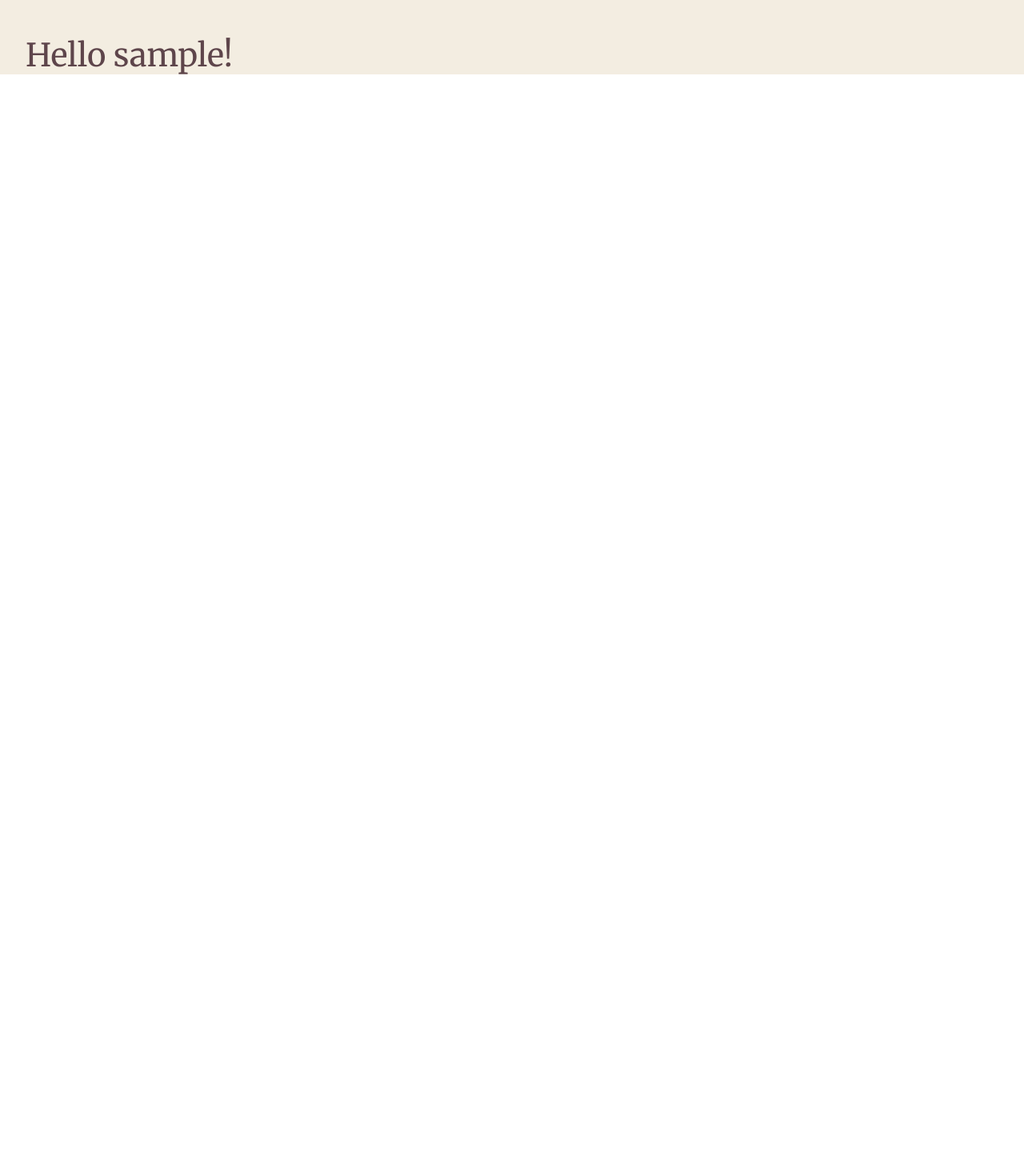
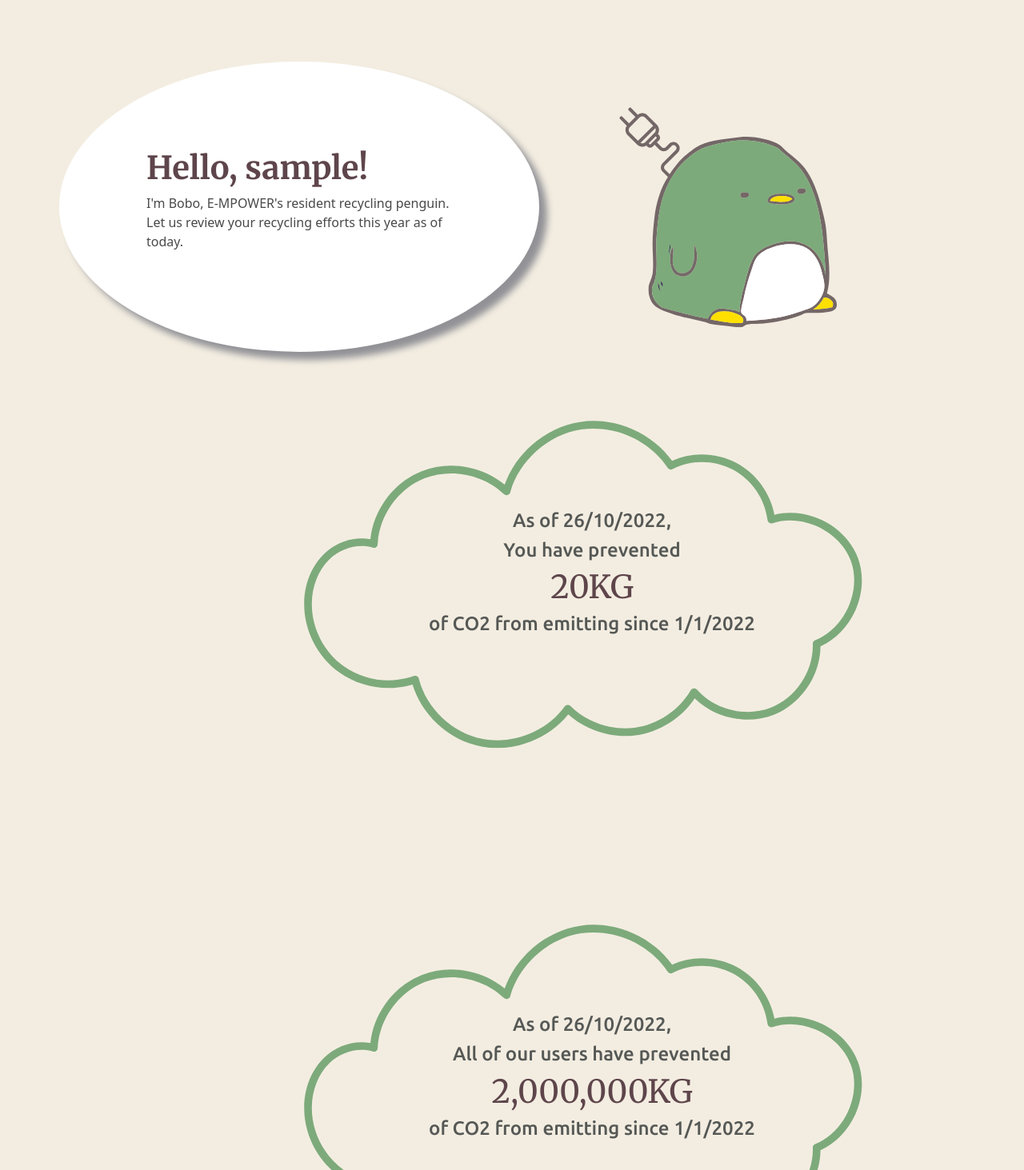
Before and after one commit to zhiyisoh/e-mpower, a Vue app in the folder FrontEnd/: page /home in a window 1280 px wide. Shown: the part 87-1550 px from the top of the page at 80% size. Before the commit the page ends 800 px from the top, so only its background shows below. Built offline with nearby package versions, Linux system fonts and the light colour scheme; sample sign-in values are in the browser's storage.

Commit message:
updated frontend home page and profile page

```diff
--- a/FrontEnd/src/components/HelloWorld.vue
+++ /dev/null
@@ -1,38 +0,0 @@
-<script setup>
-defineProps({
-  msg: {
-    type: String,
-    required: true
-  }
-})
-</script>
-
-<template>
-  <div class="greetings">
-
-  </div>
-</template>
-
-<style scoped>
-h1 {
-  font-weight: 500;
-  font-size: 2.6rem;
-  top: -10px;
-}
-
-h3 {
-  font-size: 1.2rem;
-}
-
-.greetings h1,
-.greetings h3 {
-  text-align: center;
-}
-
-@media (min-width: 1024px) {
-  .greetings h1,
-  .greetings h3 {
-    text-align: left;
-  }
-}
-</style>
--- /dev/null
+++ b/FrontEnd/src/components/yearlySummary.vue
@@ -0,0 +1,84 @@
+<script setup>
+
+</script>
+
+<template>
+    <section class="yearlySummary">
+        <div class="co2stat">
+            <h4>As of {{currentDate()}}, </h4>
+            <h4>You have prevented </h4>
+            <h1>20KG</h1>
+            <h4> of CO2 from emitting since 1/1/{{currentYear()}}</h4>
+
+        </div>
+        <img src="/src/assets/greencloud.svg" alt="green cloud" id="cloud-back">
+
+        <div class="co2stat">
+            <h4>As of {{currentDate()}}, </h4>
+            <h4>All of our users have prevented </h4>
+            <h1>2,000,000KG</h1>
+            <h4> of CO2 from emitting since 1/1/{{currentYear()}}</h4>
+
+        </div>
+        <img src="/src/assets/greencloud.svg" alt="green cloud" id="cloud-back">
+        <h1>Let us view your e-waste recycling efforts over the years. Do keep up the good effort!</h1>
+        <div class="yearlyco2Chart">
+            <p>chart</p>
+        </div>
+    </section>
+
+</template>
+
+
+<style scoped>
+
+    h4{
+        font-family: 'Ubuntu', serif;
+        color: rgb(85, 88, 85);
+    }
+.yearlySummary {
+    text-align: center;
+    padding: 5%;
+    margin-top: 100px;
+}
+
+.co2stat {
+    margin-left: 200px;
+    padding: 2%;
+}
+
+#cloud-back {
+    position: relative;
+    bottom: 300px;
+    left: 90px;
+    width: 700px;
+    animation: MoveUpDown 3s linear infinite;
+}
+
+@keyframes MoveUpDown {
+    0%, 100% {
+      bottom: 300px;
+    }
+    50% {
+      bottom: 310px;
+    }
+  }
+
+</style>
+
+<script>
+export default {
+    methods: {
+        currentDate() {
+            const current = new Date();
+            const date = `${current.getDate()}/${current.getMonth() + 1}/${current.getFullYear()}`;
+            return date;
+        },
+        currentYear() {
+            const current = new Date();
+            const year = `${current.getFullYear()}`;
+            return year;
+        }
+    }
+};
+</script>
--- a/FrontEnd/src/views/About.vue
+++ b/FrontEnd/src/views/About.vue
@@ -88,7 +88,7 @@ import Footer from "../components/Footer.vue";
       <p class="sec-desc"> We would like to express our thanks to our CS203 Professors and Instructors for
         the guidance and lessons, and
         OneMap API for making this application possible. Special thanks to the various online tutorials and open source materials
-        which helped us along the way to develop this application successfully!
+        which helped us along the way to develop this application successfully! Icons created using Canva Education.
       </p>
     </div>
 
--- a/FrontEnd/src/views/Home.vue
+++ b/FrontEnd/src/views/Home.vue
@@ -1,15 +1,55 @@
+<script setup>
+import { onMounted } from "vue";
+import AOS from "aos";
+import Footer from "../components/Footer.vue";
+import YearlySummary from "../components/yearlySummary.vue";
+
+onMounted(() => {
+  AOS.init();
+})
+</script>
+
 <template>
-    <div class="login">
-      <h1>Hello {{this.$store.state.auth.user.username}}!</h1>
+  <div class="dashboard-view">
+
+  <div class="bobo-chat" data-aos="fade-right">
+      <h1>Hello, {{this.$store.state.auth.user.username}}!</h1>
+      <p>I'm Bobo, E-MPOWER's resident recycling penguin. Let us review your recycling efforts this year as of today.
+      </p>
     </div>
-  </template>
+    <img src="/src/assets/penguinlogo.svg" alt="e-mpower logo" id="bobo-icon" data-aos="flip-left" data-aos-easing="ease-out-cubic"
+    data-aos-duration="2000">
 
-  <style>
-  @media (min-width: 1024px) {
-    .about {
-      min-height: 100vh;
-      display: flex;
-      align-items: center;
-    }
-  }
-  </style>
+    <YearlySummary />
+  </div>
+
+
+  <Footer />
+</template>
+
+<style scoped>
+  h1 {
+    font-weight: 700;
+}
+
+.bobo-chat {
+  width: 600px;
+  text-align: left;
+  padding: 9%;
+  border-radius: 50%;
+  background-color: white;
+  margin-left: 2.6rem;
+  margin-top: 2rem;
+  filter: drop-shadow(10px 10px 4px #919196);
+  display: inline-block;
+  position: relative;
+}
+
+#bobo-icon {
+  position: relative;
+  display: inline-block;
+  width: 300px;
+  bottom: 40px;
+  left: 80px;
+}
+</style>
--- a/FrontEnd/src/views/user management/Profile.vue
+++ b/FrontEnd/src/views/user management/Profile.vue
@@ -1,7 +1,55 @@
+<script setup>
+    import Footer from "../../components/Footer.vue";
+    </script>
+
 <template>
-    <h1>My Profile</h1>
-    <h4>Username: {{this.$store.state.auth.user.username}}</h4>
-    <h4>Email: {{this.$store.state.auth.user.email}}</h4>
-    <h4>Saved Bin Locations: Only can store up to 3</h4>
-    <h4>Change Password?</h4>
+    <section class="profile">
+        <h1>My Profile</h1>
+
+        <img src="/src/assets/profilepic.svg" alt="leaves" id="profilepic">
+        <div class="profile-details">
+        <h4>Username: </h4>
+        <p>{{this.$store.state.auth.user.username}}</p>
+
+        <h4>Email: </h4>
+        <p>{{this.$store.state.auth.user.email}}</p>
+        <h4>Saved Bin Locations: </h4>
+        <p>NULL</p>
+        <h4>Password: </h4>
+        <p>*********</p>
+
+        <button class="btn btn-primary edit-btn"> Edit</button>
+        </div>
+
+
+        <Footer/>
+    </section>
 </template>
+
+<style scoped>
+
+    h1 {
+        font-weight: 700;
+    }
+
+    h4 {
+        font-family: 'Merriweather', sans-serif;
+        color:#5E454B;
+      }
+
+    #profilepic {
+        width: 250px;
+        margin: 2%;
+    }
+.profile {
+    text-align: center;
+}
+
+.profile-details {
+    margin: 20px auto;
+    background-color: white;
+    width: 500px;
+    padding: 2% 5%;
+    border-radius: 10%;
+}
+</style>
```
Also changed, not shown: FrontEnd/src/components/WelcomeItem.vue (deleted, +0 -86 lines), FrontEnd/src/assets/greencloud.svg (added), FrontEnd/src/assets/profilepic.svg (added), FrontEnd/src/components/collectiveSummary.vue (added).
